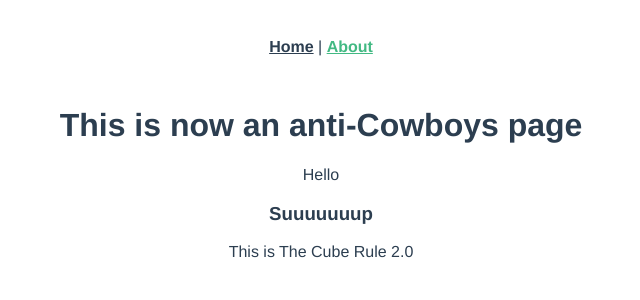
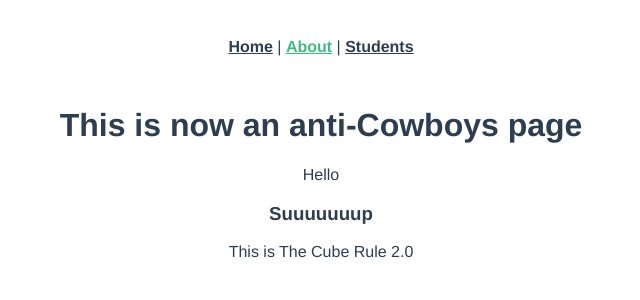
Before and after one commit to howema/online-resume-app, a Vue app: page /about in a window 1280 px wide. Shown: the top 300 px of the page, without its empty margins (319-959 px from the left). Built offline with nearby package versions, Linux system fonts and the light colour scheme.

Commit message:
adds students index and route

```diff
--- a/src/App.vue
+++ b/src/App.vue
@@ -4,6 +4,8 @@
       <router-link to="/">Home</router-link>
       |
       <router-link to="/about">About</router-link>
+      |
+      <router-link to="/students">Students</router-link>
     </div>
     <router-view />
   </div>
--- a/src/router/index.js
+++ b/src/router/index.js
@@ -1,6 +1,7 @@
 import Vue from "vue";
 import VueRouter from "vue-router";
 import Home from "../views/Home.vue";
+import StudentIndex from "../views/StudentIndex.vue";
 
 Vue.use(VueRouter);
 
@@ -18,6 +19,11 @@
     // which is lazy-loaded when the route is visited.
     component: () => import(/* webpackChunkName: "about" */ "../views/About.vue"),
   },
+  {
+    path: "/students",
+    name: "StudentIndex",
+    component: StudentIndex,
+  },
 ];
 
 const router = new VueRouter({
```
Also changed, not shown: src/views/StudentIndex.vue (added).
